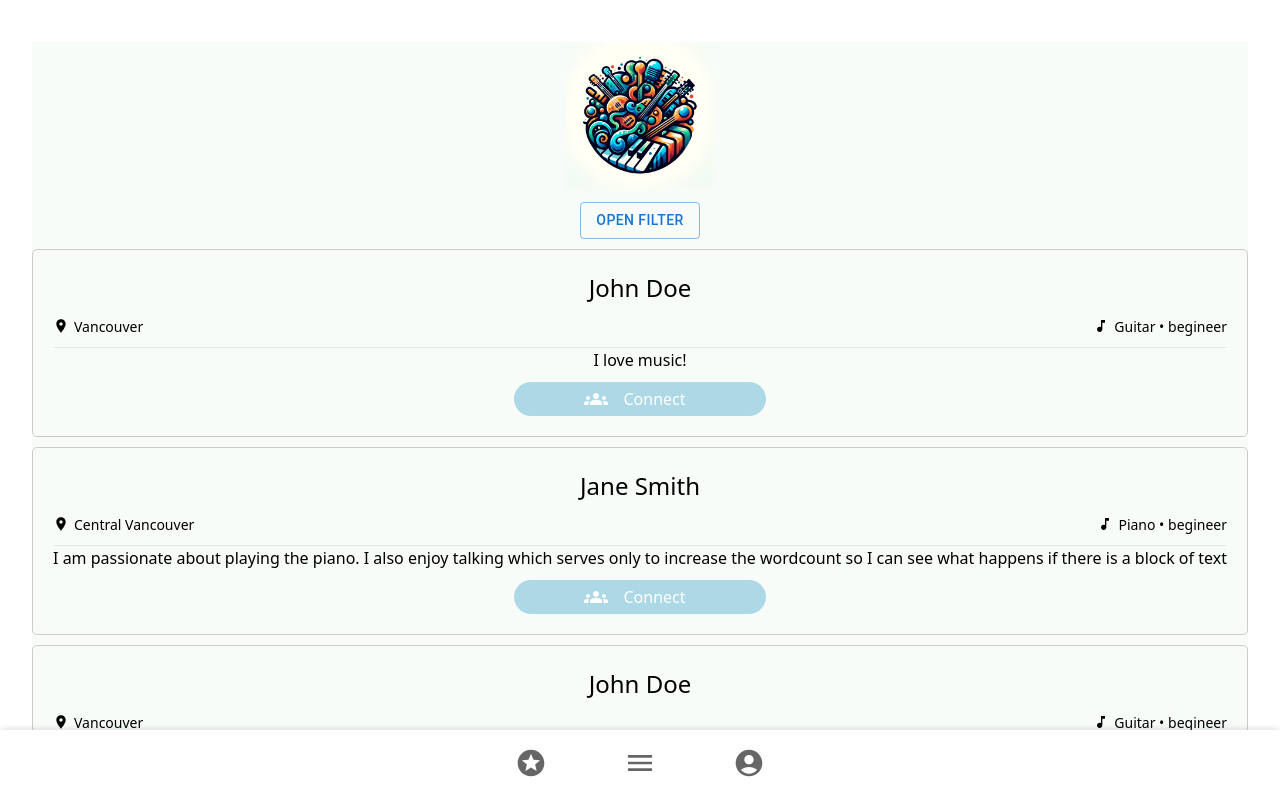
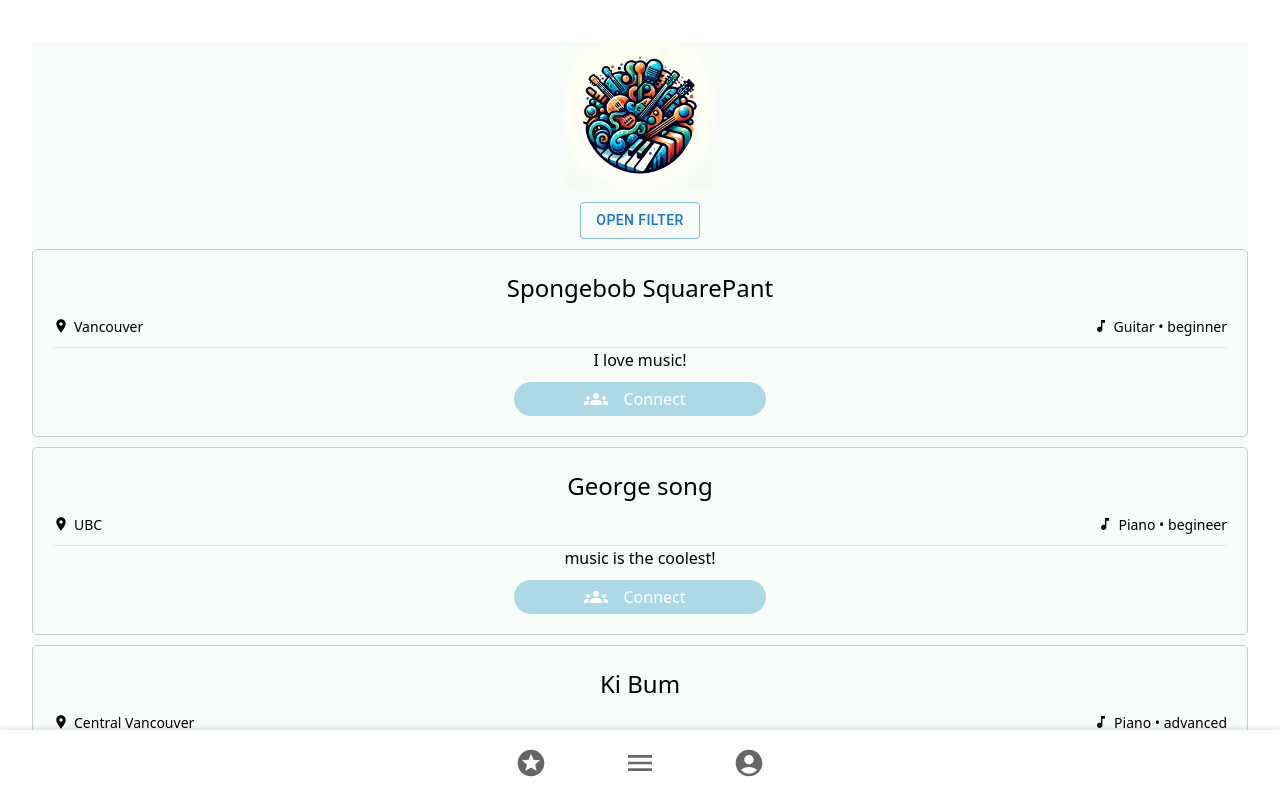
Before and after one commit to gsongg1/JAM, a React (Vite) app in the folder frontend/: page /list in a window 1280 px wide. Shown: the top 798 px of the page. Built offline with nearby package versions, Linux system fonts and the light colour scheme.

Commit message:
finished frontend

```diff
--- a/frontend/src/App.jsx
+++ b/frontend/src/App.jsx
@@ -34,7 +34,7 @@ function App() {
           <Route path="/create-profile" element={<CreateProfile />} />
           <Route path="/profile" element={<ProfilePage />} />
           <Route path="/match-list" element={<MatchPage />} />
-          <Route path="/" element={<h1 className="text-3xl font-bold text-blue-600">JAMI</h1>} />
+          <Route path="/" element={<h1 className="text-3xl font-bold text-blue-600">JAM</h1>} />
         </Routes>
       </div>
       </div>
--- a/frontend/src/components/Header.jsx
+++ b/frontend/src/components/Header.jsx
@@ -1,27 +1,33 @@
 import React from 'react';
-import { Link, useLocation } from 'react-router-dom'; // Import the useLocation hook
+import { Link, useLocation } from 'react-router-dom';
+import Button from '@mui/material/Button'; // Import Button component from Material-UI
+
 
 const Header = () => {
-  const location = useLocation(); // Get the current location
+ const location = useLocation();
+
 
  return (
    <div>
      {location.pathname === '/' && (
-        <Link
+       <Button
+         component={Link}
          to="/signup"
+         variant="contained" // Use contained button style
+         color="primary" // Set button color to primary (blue)
          style={{
-            fontSize: '24px', // Set font size
-            fontFamily: 'Arial, sans-serif', // Set font family
-            fontWeight: 'bold', // Set font weight
-            color: '#007bff', // Set text color
-            textDecoration: 'none', // Remove underline
+           fontSize: '24px',
+           fontFamily: 'Arial, sans-serif',
+           fontWeight: 'bold',
+           textDecoration: 'none',
          }}
        >
          Start Jamming!
-        </Link>
+       </Button>
      )}
    </div>
  );
 };
 
+
 export default Header;
--- a/frontend/src/pages/List.jsx
+++ b/frontend/src/pages/List.jsx
@@ -12,20 +12,13 @@ import Filter from '../components/Filter'
 const List = () => {
   // Sample profile data
   const profiles = [
-      { name: 'John Doe', email: 'john@example.com', instrument: 'Guitar', level: 'begineer', location: 'Vancouver', about: 'I love music!' },
-      { name: 'Jane Smith', email: 'jane@example.com', instrument: 'Piano', level: 'begineer', location: 'Central Vancouver', about: 'I am passionate about playing the piano. I also enjoy talking which serves only to increase the wordcount so I can see what happens if there is a block of text' },
-      { name: 'John Doe', email: 'john@example.com', instrument: 'Guitar', level: 'begineer', location: 'Vancouver', about: 'I love music!' },
-      { name: 'Jane Smith', email: 'jane@example.com', instrument: 'Piano', level: 'begineer', location: 'Central Vancouver', about: 'I am passionate about playing the piano.' },
-      { name: 'John Doe', email: 'john@example.com', instrument: 'Guitar', level: 'begineer', location: 'Vancouver', about: 'I love music!' },
-      { name: 'Jane Smith', email: 'jane@example.com', instrument: 'Piano', level: 'begineer', location: 'Central Vancouver', about: 'I am passionate about playing the piano.' },
-      { name: 'John Doe', email: 'john@example.com', instrument: 'Guitar', level: 'begineer', location: 'Vancouver', about: 'I love music!' },
-      { name: 'Jane Smith', email: 'jane@example.com', instrument: 'Piano', level: 'begineer', location: 'Central Vancouver', about: 'I am passionate about playing the piano.' },
-      { name: 'John Doe', email: 'john@example.com', instrument: 'Guitar', level: 'begineer', location: 'Vancouver', about: 'I love music!' },
-      { name: 'Jane Smith', email: 'jane@example.com', instrument: 'Piano', level: 'begineer', location: 'Central Vancouver', about: 'I am passionate about playing the piano.' },
-      { name: 'John Doe', email: 'john@example.com', instrument: 'Guitar', level: 'begineer',  location: 'Vancouver', about: 'I love music!' },
-      { name: 'Jane Smith', email: 'jane@example.com', instrument: 'Piano', level: 'begineer',  location: 'Central Vancouver', about: 'I am passionate about playing the piano.' },
-      { name: 'John Doe', email: 'john@example.com', instrument: 'Guitar', level: 'begineer',  location: 'Vancouver', about: 'I love music!' },
-      { name: 'Jane Smith', email: 'jane@example.com', instrument: 'Piano', level: 'begineer',  location: 'Central Vancouver', about: 'I am passionate about playing the piano.' },
+      { name: 'Spongebob SquarePant', email: 'thebob@example.com', instrument: 'Guitar', level: 'beginner', location: 'Vancouver', about: 'I love music!' },
+      { name: 'George song', email: 'georgesong@example.com', instrument: 'Piano', level: 'begineer', location: 'UBC', about: ' music is the coolest!'},
+      { name: 'Ki Bum', email: 'kibum@example.com', instrument: 'Piano', level: 'advanced', location: 'Central Vancouver', about: 'Jam with me, I am looking for lots of band members to play with.' },
+      { name: 'Julian Renzetti', email: 'Julian@example.com', instrument: 'Drums', level: 'intermediate', location: 'Vancouver', about: 'Who is your favorite band? Lets Chat!' },
+      { name: 'Ericson Ho', email: 'Ericson@example.com', instrument: 'Bass', level: 'begineer', location: 'West Van', about: 'I am passionate about playing the bass, also looking to learn from others and experience new instruments!' },
+      { name: 'Benny li', email: 'Benny@example.com', instrument: 'Guitar', level: 'advanced', location: 'Vancouver', about: 'I play music and am a god coder on the side' },
+      { name: 'Charlie', email: 'charlie@example.com', instrument: 'Piano', level: 'advanced', location: 'UBC', about: 'I have mastered the art of piano since I was 2 years old. I have mastered by craft and ready to embark on this musical journey.' },
   ];
 
 
--- a/frontend/src/pages/MatchList.jsx
+++ b/frontend/src/pages/MatchList.jsx
@@ -8,21 +8,15 @@ import MatchProfileCard from '../components/MatchProfileCard';
 const MatchList = () => {
    // Sample profile data
    const profiles = [
-    { name: 'John Doe', email: 'john@example.com', instrument: 'Guitar', level: 'begineer', location: 'Vancouver', about: 'I love music!' },
-    { name: 'Jane Smith', email: 'jane@example.com', instrument: 'Piano', level: 'begineer', location: 'Central Vancouver', about: 'I am passionate about playing the piano. I also enjoy talking which serves only to increase the wordcount so I can see what happens if there is a block of text' },
-    { name: 'John Doe', email: 'john@example.com', instrument: 'Guitar', level: 'begineer', location: 'Vancouver', about: 'I love music!' },
-    { name: 'Jane Smith', email: 'jane@example.com', instrument: 'Piano', level: 'begineer', location: 'Central Vancouver', about: 'I am passionate about playing the piano.' },
-    { name: 'John Doe', email: 'john@example.com', instrument: 'Guitar', level: 'begineer', location: 'Vancouver', about: 'I love music!' },
-    { name: 'Jane Smith', email: 'jane@example.com', instrument: 'Piano', level: 'begineer', location: 'Central Vancouver', about: 'I am passionate about playing the piano.' },
-    { name: 'John Doe', email: 'john@example.com', instrument: 'Guitar', level: 'begineer', location: 'Vancouver', about: 'I love music!' },
-    { name: 'Jane Smith', email: 'jane@example.com', instrument: 'Piano', level: 'begineer', location: 'Central Vancouver', about: 'I am passionate about playing the piano.' },
-    { name: 'John Doe', email: 'john@example.com', instrument: 'Guitar', level: 'begineer', location: 'Vancouver', about: 'I love music!' },
-    { name: 'Jane Smith', email: 'jane@example.com', instrument: 'Piano', level: 'begineer', location: 'Central Vancouver', about: 'I am passionate about playing the piano.' },
-    { name: 'John Doe', email: 'john@example.com', instrument: 'Guitar', level: 'begineer',  location: 'Vancouver', about: 'I love music!' },
-    { name: 'Jane Smith', email: 'jane@example.com', instrument: 'Piano', level: 'begineer',  location: 'Central Vancouver', about: 'I am passionate about playing the piano.' },
-    { name: 'John Doe', email: 'john@example.com', instrument: 'Guitar', level: 'begineer',  location: 'Vancouver', about: 'I love music!' },
-    { name: 'Jane Smith', email: 'jane@example.com', instrument: 'Piano', level: 'begineer',  location: 'Central Vancouver', about: 'I am passionate about playing the piano.' },
+    { name: 'Spongebob SquarePant', email: 'thebob@example.com', instrument: 'Guitar', level: 'beginner', location: 'Vancouver', about: 'I love music!' },
+    { name: 'George song', email: 'georgesong@example.com', instrument: 'Piano', level: 'begineer', location: 'UBC', about: ' music is the coolest!'},
+    { name: 'Ki Bum', email: 'kibum@example.com', instrument: 'Piano', level: 'advanced', location: 'Central Vancouver', about: 'Jam with me, I am looking for lots of band members to play with.' },
+    { name: 'Julian Renzetti', email: 'Julian@example.com', instrument: 'Drums', level: 'intermediate', location: 'Vancouver', about: 'Who is your favorite band? Lets Chat!' },
+    { name: 'Ericson Ho', email: 'Ericson@example.com', instrument: 'Bass', level: 'begineer', location: 'West Van', about: 'I am passionate about playing the bass, also looking to learn from others and experience new instruments!' },
+    { name: 'Benny li', email: 'Benny@example.com', instrument: 'Guitar', level: 'advanced', location: 'Vancouver', about: 'I play music and am a god coder on the side' },
+    { name: 'Charlie', email: 'charlie@example.com', instrument: 'Piano', level: 'advanced', location: 'UBC', about: 'I have mastered the art of piano since I was 2 years old. I have mastered by craft and ready to embark on this musical journey.' },
 ];
+
 
 
    return (
```
Lines whose indentation alone changed are shown as unchanged.
